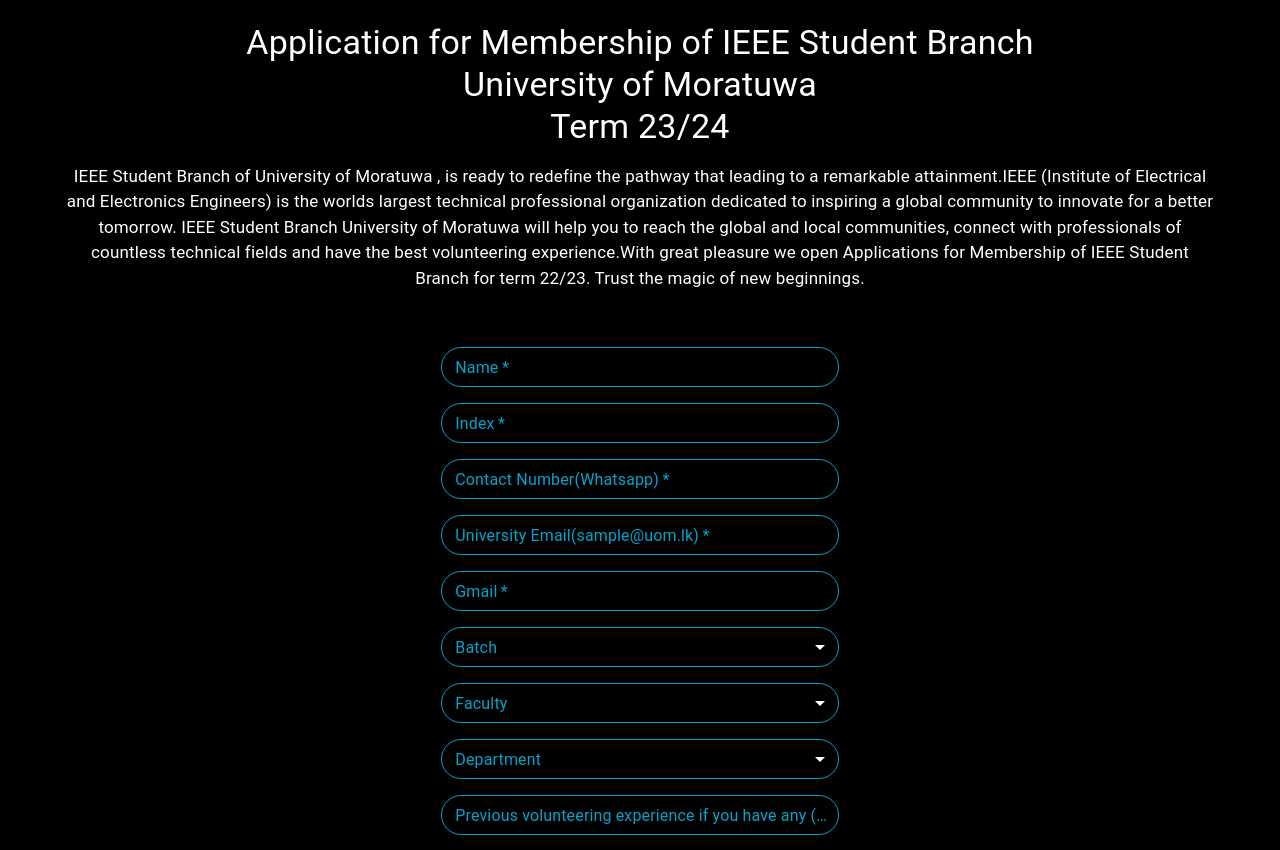
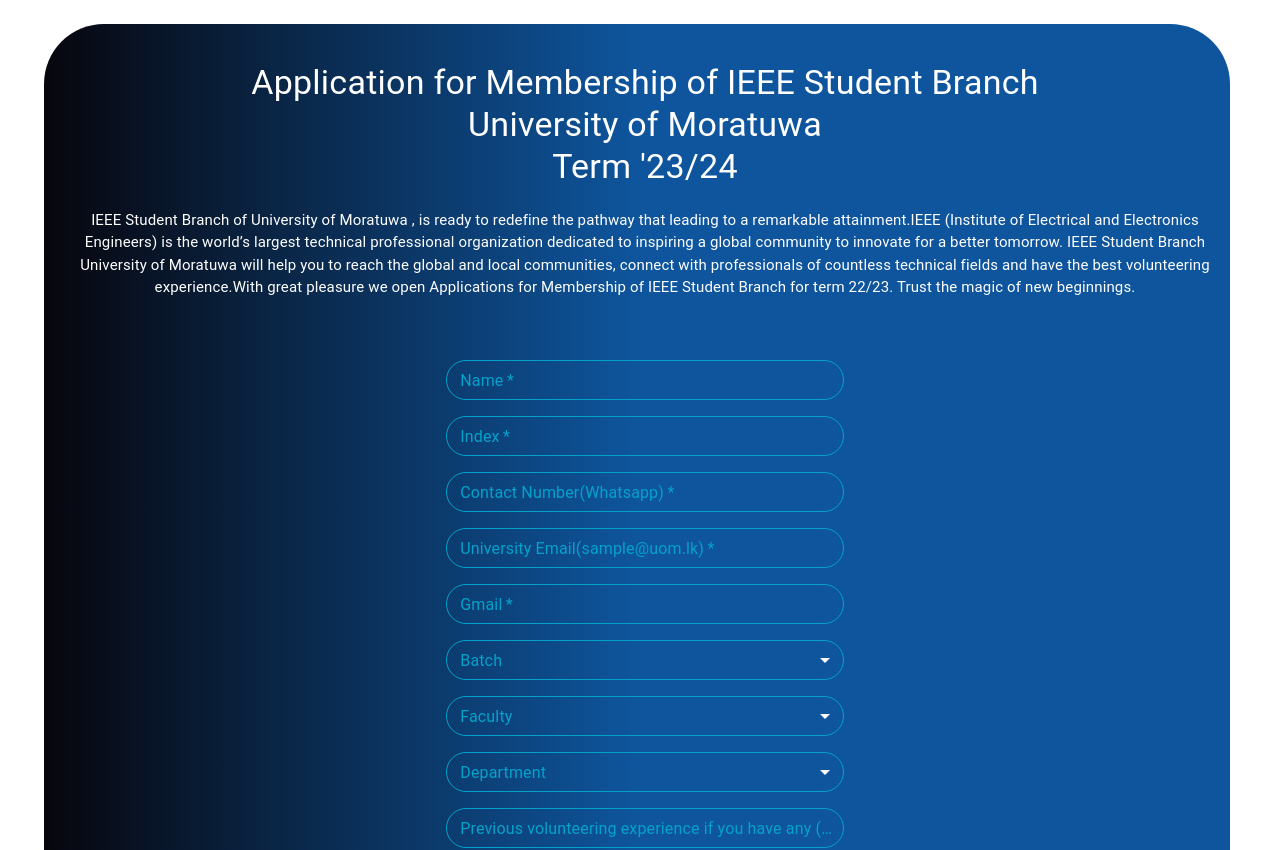
Before and after one commit to ruchithx/sb-registration-form, a Next.js app: page / in a window 1280 px wide. Shown: the top 850 px of the page. Built offline with nearby package versions, Linux system fonts and the light colour scheme.

Commit message:
fix: resolve build issues

```diff
--- a/app/components/RegForm.tsx
+++ b/app/components/RegForm.tsx
@@ -2,22 +2,13 @@
 "use client";
 
 import { useEffect } from "react";
-import { Container, Grid, Typography } from "@mui/material";
+import { Container, Divider, Grid, Typography } from "@mui/material";
 import { RegisterProvider } from "./RegisterContext";
 import RegisterForm from "./RegisterForm";
-import { TimelineLite, Power3, gsap } from "gsap";
-
-// import { ScrollTrigger } from "gsap/ScrollTrigger";
-// import { ScrollSmoother } from "gsap-trial/all";
-
-// gsap.registerPlugin(ScrollSmoother);
-// gsap.registerPlugin(ScrollTrigger, ScrollSmoother);
-
-// const smoother = ScrollSmoother.create({});
+import { gsap } from "gsap";
+import style from "./../form.module.css";
 
 const RegForm = () => {
-  // let t1 = new TimelineLite({ delay: 0.3 });
-
   useEffect(() => {
     gsap.fromTo(
       ".topic",
@@ -37,27 +28,47 @@
   }, []);
 
   return (
-    <Container>
+    <Typography
+      className={style.main}
+      component="div"
+      sx={{
+        typography: {
+          lg: { marginLeft: 60, marginRight: 50 },
+          md: { marginLeft: 0, marginRight: 0 },
+        },
+      }}
+    >
+      <RegisterProvider>
         <Grid
           container
           direction="column"
           justifyContent="center"
           alignItems="center"
           spacing={2}
+          className={style.background}
+          sx={{
+            borderRadius: 15,
+            marginRight: 15,
+          }}
         >
           <Grid item>
             <Typography variant="h4" mt={4} component="h2">
               <div className="topic" style={{ textAlign: "center" }}>
                 <p>Application for Membership of IEEE Student Branch</p>
-              <p>University of Moratuwa</p> Term 23/24
+                <p>University of Moratuwa</p>
+                <p>Term '23/24</p>
               </div>
             </Typography>
           </Grid>
+
           <Grid item sx={{ fontSize: 18 }}>
             <div id="description" style={{ textAlign: "center" }}>
               <Typography
                 sx={{
-                typography: { md: { fontSize: 13 }, lg: { fontSize: 17 } },
+                  typography: {
+                    md: { fontSize: 13 },
+                    lg: { fontSize: 15, padding: 5 },
+                  },
                 }}
               >
                 <>
@@ -65,13 +76,13 @@
                   redefine the pathway that leading to a remarkable attainment.
                 </>
                 <>
-                IEEE (Institute of Electrical and Electronics Engineers) is the
-                worlds largest technical professional organization dedicated to
-                inspiring a global community to innovate for a better tomorrow.
-                IEEE Student Branch University of Moratuwa will help you to
-                reach the global and local communities, connect with
-                professionals of countless technical fields and have the best
-                volunteering experience.
+                  IEEE (Institute of Electrical and Electronics Engineers) is
+                  the world’s largest technical professional organization
+                  dedicated to inspiring a global community to innovate for a
+                  better tomorrow. IEEE Student Branch University of Moratuwa
+                  will help you to reach the global and local communities,
+                  connect with professionals of countless technical fields and
+                  have the best volunteering experience.
                 </>
                 With great pleasure we open Applications for Membership of IEEE
                 Student Branch for term 22/23.
@@ -83,7 +94,8 @@
             <RegisterForm />
           </Grid>
         </Grid>
-    </Container>
+      </RegisterProvider>
+    </Typography>
   );
 };
 
--- a/app/components/RegisterForm.tsx
+++ b/app/components/RegisterForm.tsx
@@ -205,57 +205,8 @@
             );
           }
         });
-
-      // const actionCodeSettings = {
-      //   // URL you want to redirect back to. The domain (www.example.com) for this
-      //   // URL must be in the authorized domains list in the Firebase Console.
-      //   url: "https://www.example.com/finishSignUp?cartId=1234",
-      //   // This must be true.
-      //   handleCodeInApp: true,
-      //   iOS: {
-      //     bundleId: "com.example.ios",
-      //   },
-      //   android: {
-      //     packageName: "com.example.android",
-      //     installApp: true,
-      //     minimumVersion: "12",
-      //   },
-      //   dynamicLinkDomain: "example.page.link",
-      // };
-
-      console.log(gmail);
-
-      // sendSignInLinkToEmail(auth, gmail, actionCodeSettings)
-      //   .then(() => {
-      //     // The link was successfully sent. Inform the user.
-      //     // Save the email locally so you don't need to ask the user for it again
-      //     // if they open the link on the same device.
-      //     window.localStorage.setItem("emailForSignIn", gmail);
-      //     // ...
-      //   })
-      //   .catch((error) => {
-      //     const errorCode = error.code;
-      //     const errorMessage = error.message;
-      //     // ...
-      //   });
-      // console.log(e);
     } catch (e) {
       console.log(e);
-    }
-  }
-
-  function handleNext() {
-    const user = auth.currentUser;
-    if (user) {
-      if (user.emailVerified) {
-        // User's email is verified
-        console.log("Email is verified");
-      } else {
-        // User's email is not verified
-        console.log("Email is not verified");
-      }
-    } else {
-      console.log("no user");
     }
   }
 
--- /dev/null
+++ b/app/form.module.css
@@ -0,0 +1,9 @@
+.background {
+  background: linear-gradient(to right, #07060d, #0e559d, #0e559d);
+}
+.main {
+  padding-top: 40px;
+  padding-bottom: 40px;
+  /* margin-left: 30px;
+  margin-right: 20px; */
+}
--- a/app/layout.tsx
+++ b/app/layout.tsx
@@ -16,11 +16,7 @@
 }) {
   return (
     <html lang="en">
-      <body className={inter.className}>
-        <RegisterProvider>
-          <div>{children}</div>
-        </RegisterProvider>
-      </body>
+      <body className={inter.className}>{children}</body>
     </html>
   );
 }
--- a/app/page.tsx
+++ b/app/page.tsx
@@ -1,6 +1,6 @@
 "use client";
 
-import { ThemeProvider, createTheme } from "@mui/material/styles";
+import { ThemeProvider } from "@mui/material/styles";
 import CssBaseline from "@mui/material/CssBaseline";
 
 import { darkTheme } from "./providers/darkModeProvider";
@@ -9,7 +9,7 @@
 
 export default function Home() {
   return (
-    <div style={{ backgroundColor: "black" }}>
+    <div style={{ backgroundColor: "white" }}>
       <ThemeProvider theme={darkTheme}>
         <CssBaseline />
         <RegForm />
--- a/app/register/page.tsx
+++ b/app/register/page.tsx
@@ -1,7 +1,7 @@
 import { ToastContainer } from "react-toastify";
 import Verify from "./Verify";
 
-export default function page() {
+export default function Register() {
   return (
     <div>
       <Verify />
```
Also changed, not shown: app/register/Verify.tsx (+5 -4 lines), .eslintrc.json. Lines whose indentation alone changed are shown as unchanged.
